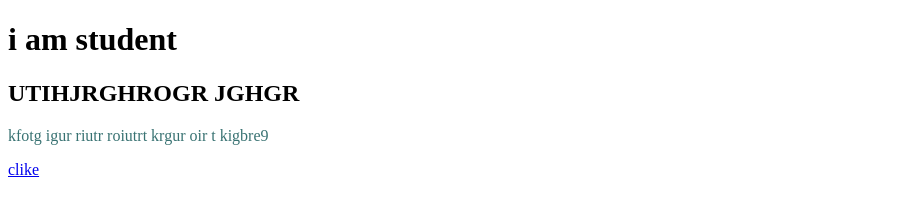
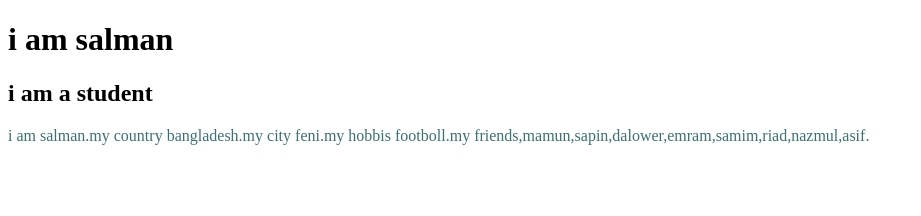
Before and after one commit to mdsalman0/my-frist-repo, a plain HTML site: page index.html in a window 1280 px wide. Shown: the whole page, without its empty margins (0-921 px from the left). Drawn offline with Linux system fonts and the light colour scheme.

```diff
--- a/index.html
+++ b/index.html
@@ -8,9 +8,8 @@
     <link rel="stylesheet" href="style.css">
 </head>
 <body>
-    <h1>i am student</h1>
-    <h2>UTIHJRGHROGR JGHGR </h2>
-    <p>kfotg  igur riutr roiutrt krgur  oir t kigbre9 </p>
-    <a href="file:///C:/Users/MD%20Salman/Desktop/h/index.html">clike</a>
-</body>
+    <h1>i am salman</h1>
+    <h2>i am a student</h2>
+    <p>i am salman.my country bangladesh.my city feni.my hobbis footboll.my friends,mamun,sapin,dalower,emram,samim,riad,nazmul,asif.</p>
+
 </html>
```
